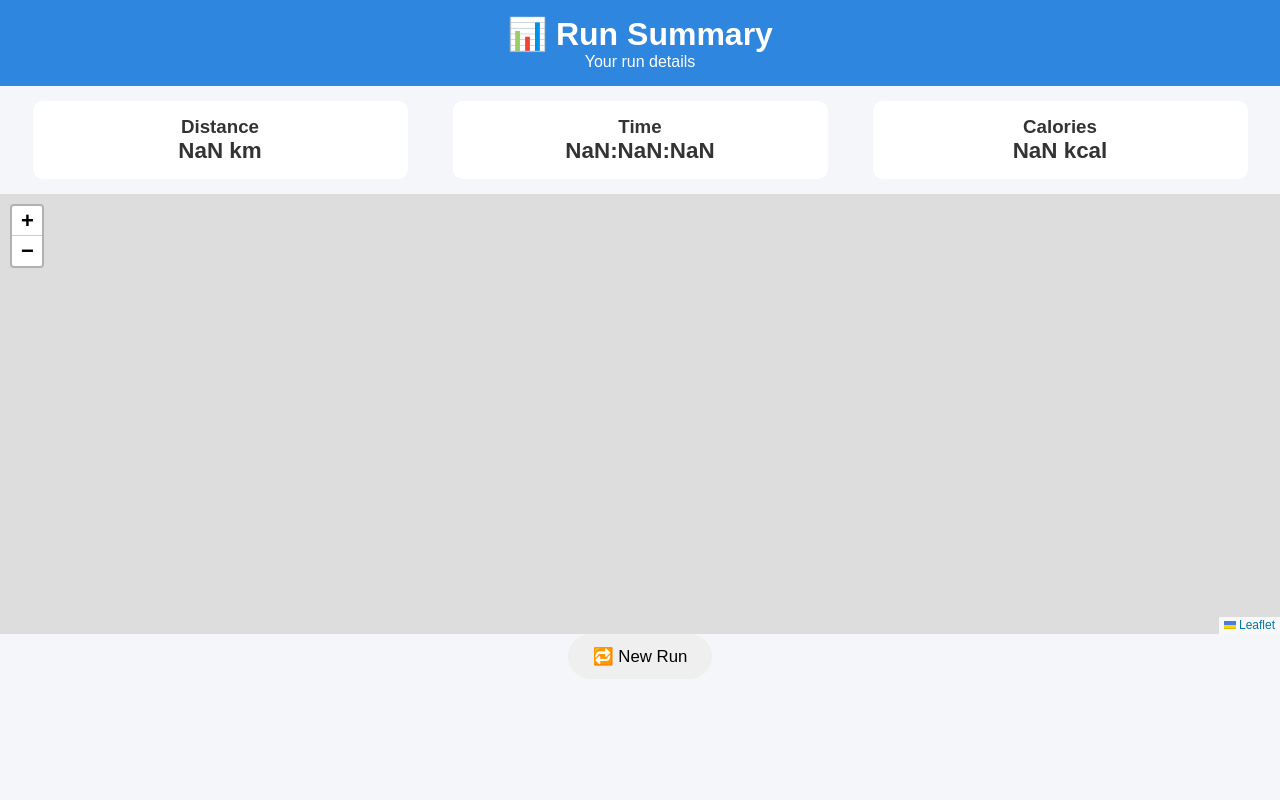
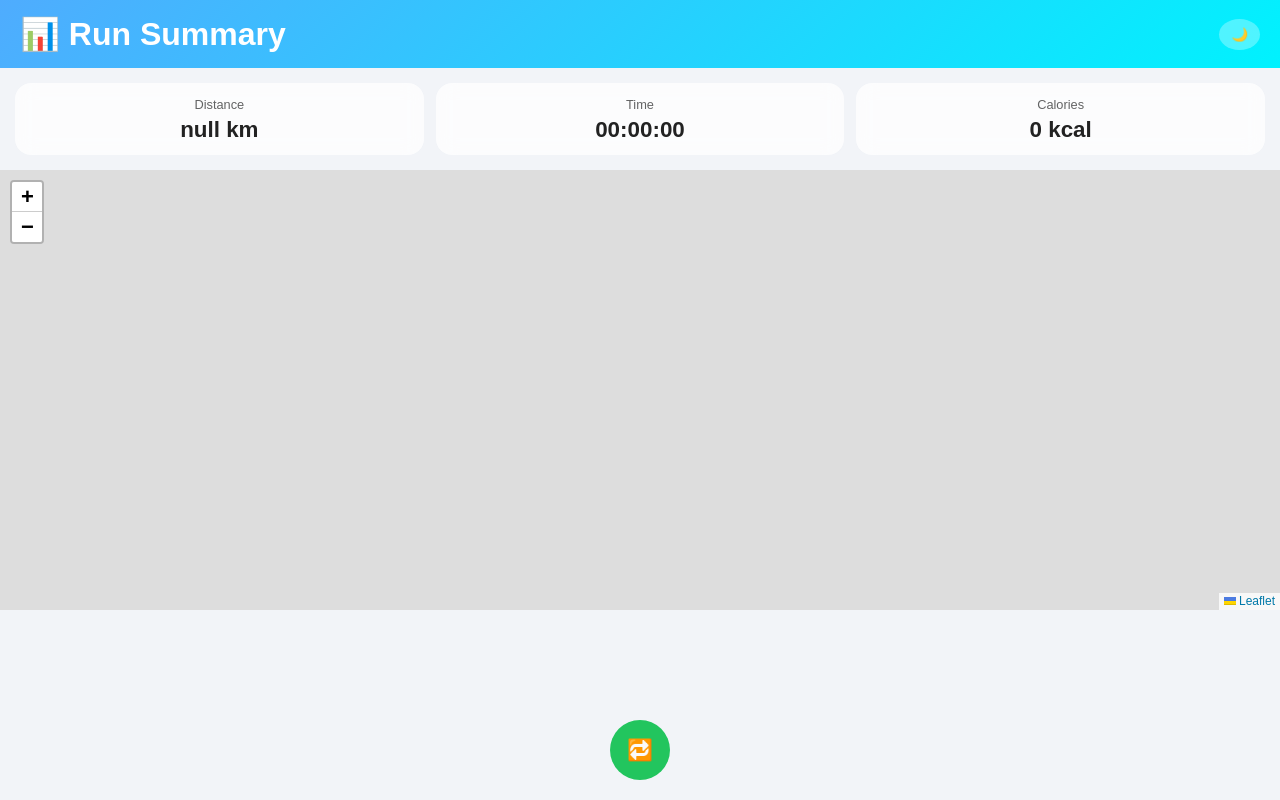
Before and after one commit to urbumblebee20-lab/run-tracking, a plain HTML site: page summary.html in a window 1280 px wide. Drawn offline with nearby package versions, Linux system fonts and the light colour scheme.

Commit message:
Add files via upload

```diff
--- a/style.css
+++ b/style.css
@@ -1,22 +1,21 @@
 :root {
-  --bg: #f4f6f9;
-  --card: #ffffff;
-  --text: #333;
-  --primary: #2e86de;
+  --bg: #f2f4f8;
+  --card: rgba(255,255,255,0.75);
+  --text: #222;
+  --accent: linear-gradient(135deg,#4facfe,#00f2fe);
 }
 
 body.dark {
-  --bg: #121212;
-  --card: #1f1f1f;
-  --text: #f1f1f1;
-  --primary: #6ab0ff;
+  --bg: #0f172a;
+  --card: rgba(30,41,59,0.85);
+  --text: #f1f5f9;
 }
 
 * {
   margin: 0;
   padding: 0;
   box-sizing: border-box;
-  font-family: Arial, sans-serif;
+  font-family: 'Poppins', sans-serif;
 }
 
 body {
@@ -24,74 +23,86 @@ body {
   color: var(--text);
 }
 
-header {
-  background: var(--primary);
+/* Header */
+.top-bar {
+  padding: 15px 20px;
+  background: var(--accent);
   color: white;
-  text-align: center;
+  display: flex;
+  justify-content: space-between;
+  align-items: center;
+}
+
+.top-bar button {
+  border: none;
+  background: rgba(255,255,255,0.3);
+  padding: 8px 12px;
+  border-radius: 50%;
+  cursor: pointer;
+}
+
+/* Map */
+#map {
+  height: 55vh;
+}
+
+/* Stats */
+.stats {
+  display: grid;
+  grid-template-columns: repeat(3, 1fr);
+  gap: 12px;
   padding: 15px;
 }
 
-header button {
-  margin-top: 8px;
-  padding: 6px 14px;
-  border-radius: 15px;
-  border: none;
-  cursor: pointer;
-}
-
-#map {
-  height: 55vh;
-  width: 100%;
-}
-
-.info {
-  display: flex;
-  justify-content: space-around;
-  margin: 15px;
-  gap: 10px;
-}
-
-.card {
+.stat-card {
   background: var(--card);
-  padding: 15px;
-  width: 30%;
-  border-radius: 10px;
+  backdrop-filter: blur(10px);
+  border-radius: 16px;
+  padding: 12px;
   text-align: center;
 }
 
-.card p {
-  font-size: 1.4rem;
-  font-weight: bold;
+.stat-card span {
+  font-size: 0.8rem;
+  opacity: 0.7;
 }
 
+.stat-card h2 {
+  font-size: 1.4rem;
+  margin-top: 4px;
+}
+
+/* Controls */
 .controls {
+  position: fixed;
+  bottom: 20px;
+  width: 100%;
   display: flex;
   justify-content: center;
   gap: 15px;
-  margin-bottom: 20px;
 }
 
-button {
-  padding: 12px 25px;
-  font-size: 1.05rem;
-  border-radius: 25px;
+.controls button {
+  width: 60px;
+  height: 60px;
+  border-radius: 50%;
   border: none;
+  font-size: 1.3rem;
   cursor: pointer;
+  color: white;
 }
 
-#startBtn { background: #27ae60; color: white; }
-#stopBtn { background: #c0392b; color: white; }
-#finishBtn { background: #8e44ad; color: white; }
+.start { background: #22c55e; }
+.stop { background: #f59e0b; }
+.finish { background: #6366f1; }
 
 button:disabled {
-  background: #999;
+  opacity: 0.5;
 }
 
+/* Mobile */
 @media (max-width: 600px) {
-  .info {
-    flex-direction: column;
-  }
-  .card {
-    width: 100%;
+  .stats {
+    grid-template-columns: 1fr;
   }
 }
--- a/summary.html
+++ b/summary.html
@@ -10,30 +10,30 @@
 </head>
 <body>
 
-<header>
+<header class="top-bar">
   <h1>📊 Run Summary</h1>
-  <p>Your run details</p>
+  <button id="darkBtn">🌙</button>
 </header>
 
-<div class="info">
-  <div class="card">
-    <h3>Distance</h3>
-    <p id="sumDistance"></p>
+<section class="stats">
+  <div class="stat-card">
+    <span>Distance</span>
+    <h2 id="sd"></h2>
   </div>
-  <div class="card">
-    <h3>Time</h3>
-    <p id="sumTime"></p>
+  <div class="stat-card">
+    <span>Time</span>
+    <h2 id="st"></h2>
   </div>
-  <div class="card">
-    <h3>Calories</h3>
-    <p id="sumCalories"></p>
+  <div class="stat-card">
+    <span>Calories</span>
+    <h2 id="sc"></h2>
   </div>
-</div>
+</section>
 
 <div id="map"></div>
 
 <div class="controls">
-  <button onclick="location.href='index.html'">🔁 New Run</button>
+  <button id="newRunBtn" class="start">🔁</button>
 </div>
 
 <script src="https://unpkg.com/leaflet/dist/leaflet.js"></script>
--- a/summary.js
+++ b/summary.js
@@ -1,23 +1,35 @@
-const distance = parseFloat(localStorage.getItem("distance"));
-const timeSec = parseInt(localStorage.getItem("time"));
+// 🌙 Apply saved theme
+if (localStorage.getItem("theme") === "dark") {
+  document.body.classList.add("dark");
+}
+
+// Dark mode toggle
+document.getElementById("darkBtn").onclick = () => {
+  document.body.classList.toggle("dark");
+  localStorage.setItem(
+    "theme",
+    document.body.classList.contains("dark") ? "dark" : "light"
+  );
+};
+
+// Load run data
+const distance = localStorage.getItem("distance");
+const time = localStorage.getItem("time");
 const route = JSON.parse(localStorage.getItem("route"));
 
-document.getElementById("sumDistance").textContent = distance + " km";
-document.getElementById("sumTime").textContent = formatTime(timeSec);
+document.getElementById("sd").textContent = distance + " km";
+document.getElementById("st").textContent =
+  new Date(time * 1000).toISOString().substring(11, 19);
+document.getElementById("sc").textContent =
+  Math.round(distance * 60) + " kcal";
 
-// 🔥 Calories (avg running)
-const calories = Math.round(distance * 60);
-document.getElementById("sumCalories").textContent = calories + " kcal";
-
-// 🗺️ Map
+// Map
 const map = L.map("map").setView(route[0], 16);
 L.tileLayer("https://{s}.tile.openstreetmap.org/{z}/{x}/{y}.png").addTo(map);
-const line = L.polyline(route, { color: "red", weight: 4 }).addTo(map);
+const line = L.polyline(route, { color: "#ef4444", weight: 4 }).addTo(map);
 map.fitBounds(line.getBounds());
 
-function formatTime(sec) {
-  const h = String(Math.floor(sec / 3600)).padStart(2, "0");
-  const m = String(Math.floor(sec / 60) % 60).padStart(2, "0");
-  const s = String(sec % 60).padStart(2, "0");
-  return `${h}:${m}:${s}`;
-}
+// 🔁 New Run button
+document.getElementById("newRunBtn").onclick = () => {
+  window.location.href = "index.html";
+};
```
Also changed, not shown: index.html (+22 -19 lines), script.js (+106 -51 lines).
